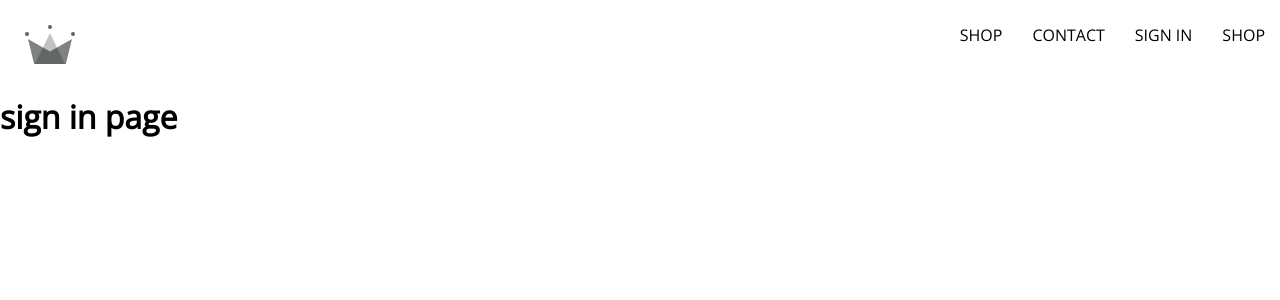
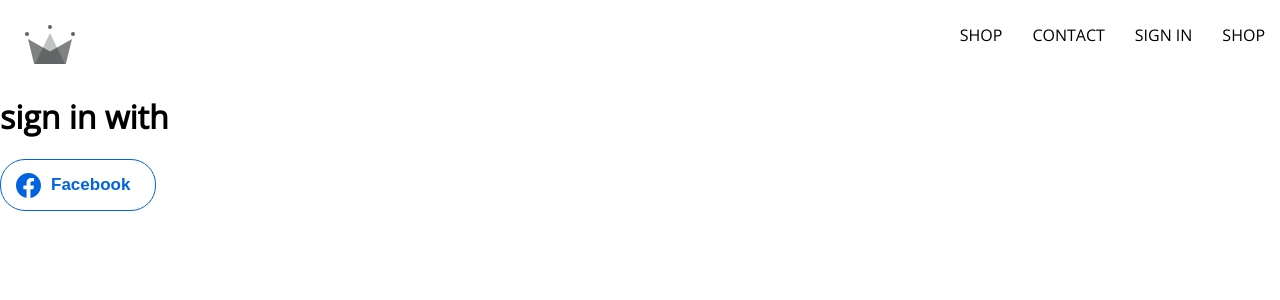
Before and after one commit to nicoisz/eccomerce, a React (Create React App) app in the folder eccommerce/: page /sign-in in a window 1280 px wide. Shown: the top 300 px of the page. Built offline with nearby package versions, Linux system fonts and the light colour scheme.

Commit message:
creating btn facebook component and utils for login with google

```diff
--- /dev/null
+++ b/eccommerce/src/components/buttons/facebook-btn.component.jsx
@@ -0,0 +1,26 @@
+import "./facebook-btn.styles.scss";
+import { signInWithGooglePopup } from "../../utils/firebase/firebase.utils";
+
+const FbButton = () => {
+  const logGoogleUser = async () => {
+    const response = await signInWithGooglePopup();
+    console.log(response);
+  };
+  return (
+    <button onClick={logGoogleUser}>
+      <svg
+        viewBox="0 0 16 16"
+        className="bi bi-facebook"
+        fill="currentColor"
+        height="16"
+        width="16"
+        xmlns="http://www.w3.org/2000/svg"
+      >
+        <path d="M16 8.049c0-4.446-3.582-8.05-8-8.05C3.58 0-.002 3.603-.002 8.05c0 4.017 2.926 7.347 6.75 7.951v-5.625h-2.03V8.05H6.75V6.275c0-2.017 1.195-3.131 3.022-3.131.876 0 1.791.157 1.791.157v1.98h-1.009c-.993 0-1.303.621-1.303 1.258v1.51h2.218l-.354 2.326H9.25V16c3.824-.604 6.75-3.934 6.75-7.951z"></path>
+      </svg>
+      <span>Facebook</span>
+    </button>
+  );
+};
+
+export default FbButton;
--- /dev/null
+++ b/eccommerce/src/components/buttons/facebook-btn.styles.scss
@@ -0,0 +1,59 @@
+button {
+  background: transparent;
+  position: relative;
+  padding: 5px 15px;
+  display: flex;
+  align-items: center;
+  font-size: 17px;
+  font-weight: 600;
+  text-decoration: none;
+  cursor: pointer;
+  border: 1px solid #0163e0;
+  border-radius: 25px;
+  outline: none;
+  overflow: hidden;
+  color: #0163e0;
+  transition: color 0.3s 0.1s ease-out;
+  text-align: center;
+}
+
+button svg {
+  fill: #0163e0;
+  height: 25px;
+  width: 25px;
+}
+
+button span {
+  margin: 10px;
+}
+
+button::before {
+  position: absolute;
+  top: 0;
+  left: 0;
+  right: 0;
+  bottom: 0;
+  margin: auto;
+  content: "";
+  border-radius: 50%;
+  display: block;
+  width: 20em;
+  height: 20em;
+  left: -5em;
+  text-align: center;
+  transition: box-shadow 0.5s ease-out;
+  z-index: -1;
+}
+
+button:hover {
+  color: #fff;
+  border: 1px solid #0163e0;
+}
+
+button:hover svg {
+  fill: currentColor;
+}
+
+button:hover::before {
+  box-shadow: inset 0 0 0 10em #0163e0;
+}
--- a/eccommerce/src/routes/sign-in/sign-in.component.jsx
+++ b/eccommerce/src/routes/sign-in/sign-in.component.jsx
@@ -1,7 +1,10 @@
+import FbButton from "../../components/buttons/facebook-btn.component";
+
 const SignIn = () => {
   return (
     <div>
-      <h1>sign in page</h1>
+      <h1>sign in with</h1>
+      <FbButton></FbButton>
     </div>
   );
 };
--- /dev/null
+++ b/eccommerce/src/utils/firebase/firebase.utils.js
@@ -0,0 +1,31 @@
+// Import the functions you need from the SDKs you need
+import { initializeApp } from "firebase/app";
+import {
+  getAuth,
+  signInWithRedirect,
+  signInWithPopup,
+  GoogleAuthProvider,
+} from "firebase/auth";
+// TODO: Add SDKs for Firebase products that you want to use
+// https://firebase.google.com/docs/web/setup#available-libraries
+
+// Your web app's Firebase configuration
+const firebaseConfig = {
+  apiKey: "AIzaSyDMooyeqN5GNPYcSsTNeVJOykWZ0fd51SI",
+  authDomain: "ecommerce-crwn-5fbc9.firebaseapp.com",
+  projectId: "ecommerce-crwn-5fbc9",
+  storageBucket: "ecommerce-crwn-5fbc9.appspot.com",
+  messagingSenderId: "617041623981",
+  appId: "1:617041623981:web:f25add7ddd38c64340bf24",
+};
+
+// Initialize Firebase
+const app = initializeApp(firebaseConfig);
+
+const provider = new GoogleAuthProvider();
+provider.setCustomParameters({
+  prompt: "select_account",
+});
+
+export const auth = getAuth();
+export const signInWithGooglePopup = () => signInWithPopup(auth, provider);
```
